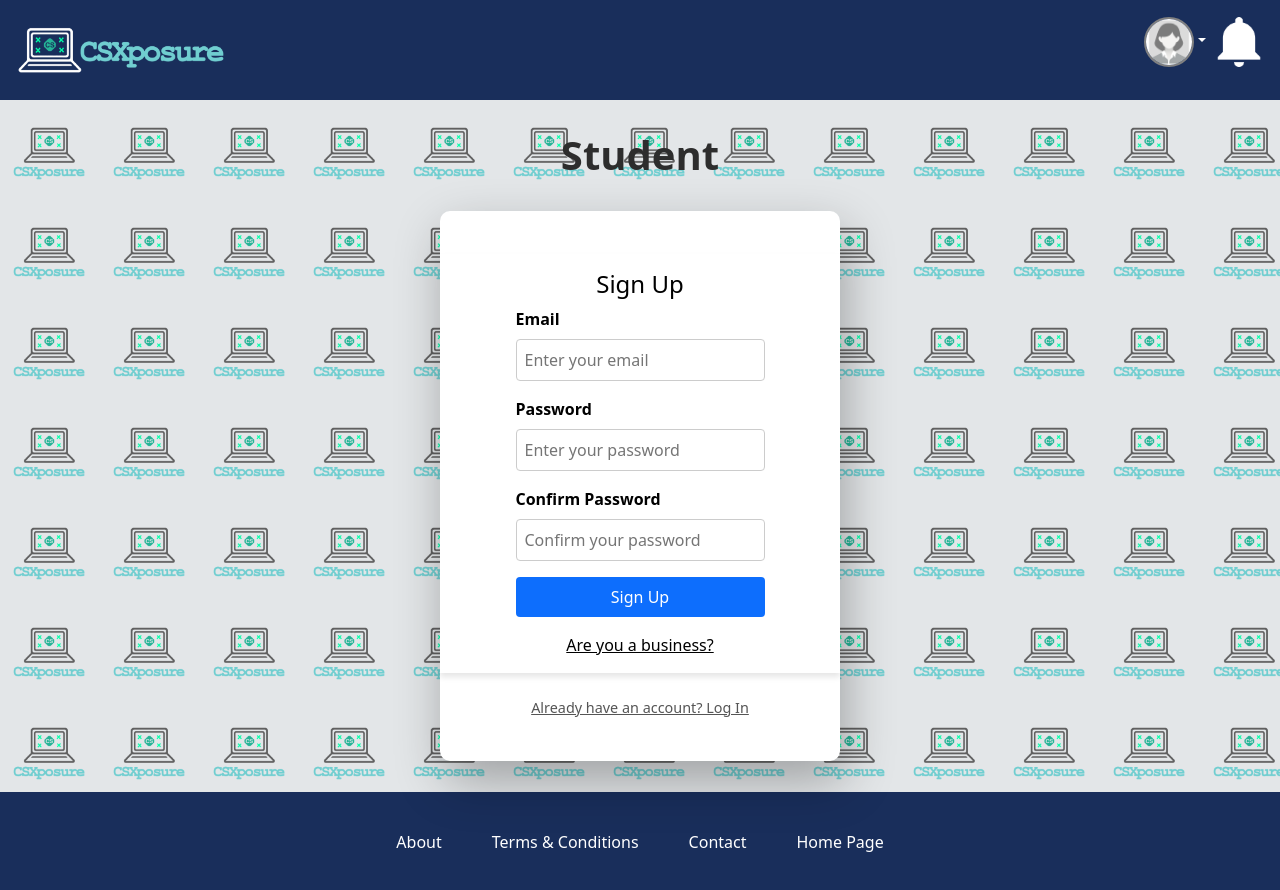
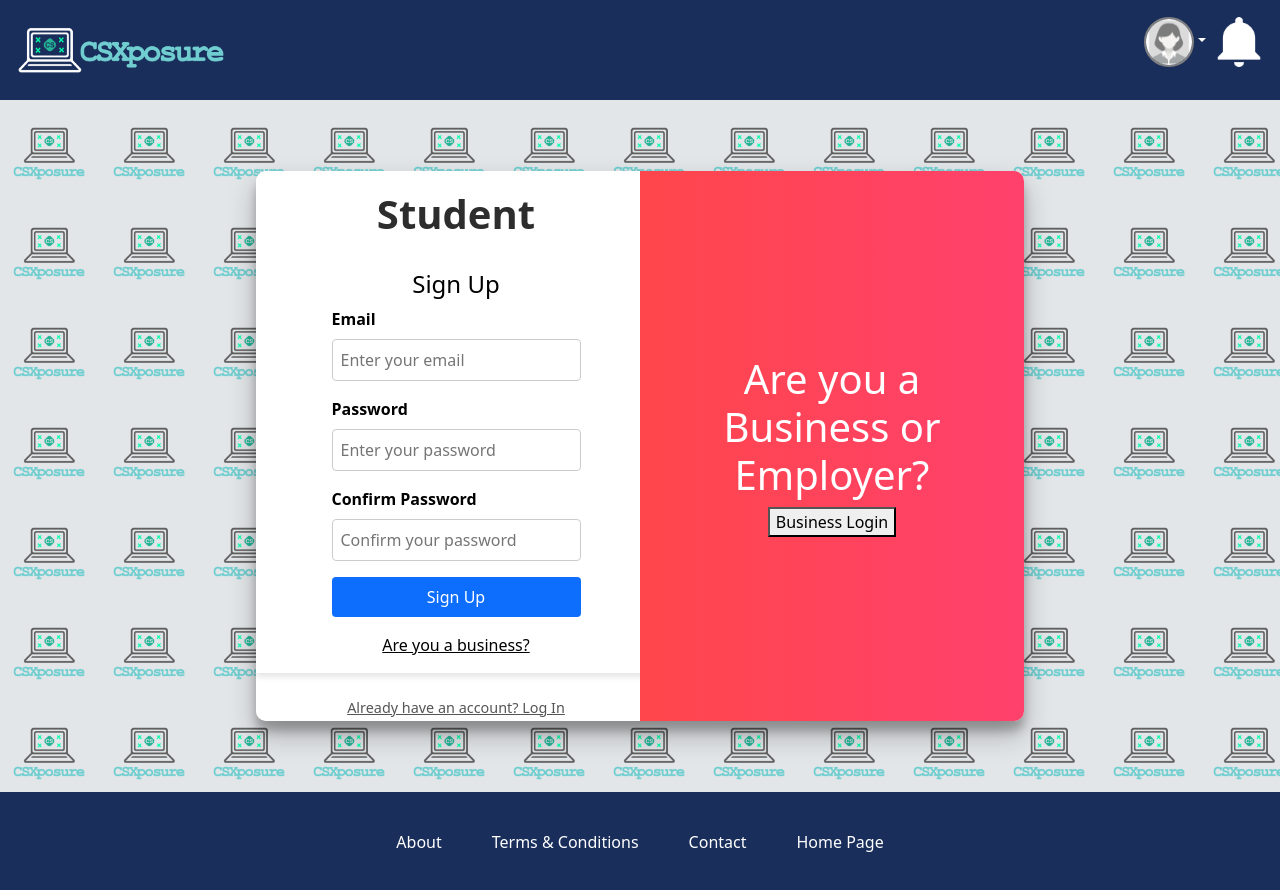
Before and after one commit to AsahH12/csxposure, a Next.js app: page /Authentication in a window 1280 px wide. Built offline with nearby package versions, Linux system fonts and the light colour scheme; no server answers; a web font is replaced by a local one.

Commit message:
Main Animations for login and sign up complete

```diff
--- a/app/Authentication/page.tsx
+++ b/app/Authentication/page.tsx
@@ -49,6 +49,9 @@
     <div
       className={`${styles.card} ${isBusiness ? styles.cardBusiness : styles.cardStudent}`}
     >
+      <h1 className={`${styles.userTypeTitle} ${isBusiness ? styles.businessText : styles.studentText}`}>
+            {isBusiness ? "Business" : "Student"}
+          </h1>
       <h2 className={styles.cardTitle}>Sign Up</h2>
       {error && <p className={styles.statusText}>{error}</p>}
 
@@ -175,6 +178,9 @@
     <div
       className={`${styles.card} ${isBusiness ? styles.cardBusiness : styles.cardStudent}`}
     >
+      <h1 className={`${styles.userTypeTitle} ${isBusiness ? styles.businessText : styles.studentText}`}>
+            {isBusiness ? "Business" : "Student"}
+          </h1>
       <h2 className={`${styles.cardTitle}`}>Login</h2>
       {status && <p className={`${styles.statusText}`}>{status}</p>}
 
@@ -254,21 +260,33 @@
 // AuthPage Component
 const AuthPage = () => {
   const [isBusiness, setIsBusiness] = useState(false);
+  const [rightPanelActive, setRightPanelActive] = useState(false);
 
   return (
     <div>
+      {/*Background */}
       <div
-        className={`${styles.container} ${isBusiness ? styles.businessBackground : styles.studentBackground
+        className={`${styles.container} ${
+          isBusiness ? styles.businessBackground : styles.studentBackground
         }`}
       >
-        <div className={styles.contentWrapper}>
-          <h1 className={`${styles.userTypeTitle} ${isBusiness ? styles.businessText : styles.studentText}`}>
-            {isBusiness ? "Business" : "Student"}
-          </h1>
-
+        {/* Login/Sign Up */}
+        <div
+          className={`${styles.contentWrapper} ${
+            rightPanelActive ? styles.containerRightPanelActive : ""
+          }`}
+        >
+          <div className={styles.mainContainer}>
+            {/* Right Side - Student Login/SignUp */}
+            <div className={`${styles.formContainer} ${styles.studentContainer}`}>
               <div className={styles.main}>
                 {/* Hidden toggle checkbox for sliding */}
-            <input type="checkbox" id="chk" className={styles.chkToggle} aria-hidden="true" />
+                <input
+                  type="checkbox"
+                  id="chk"
+                  className={styles.chkToggle}
+                  aria-hidden="true"
+                />
 
                 {/* Sign Up Form */}
                 <div className={styles.signup}>
@@ -287,6 +305,61 @@
                 </div>
               </div>
             </div>
+
+            {/* Left Side - Business Login/SignUp */}
+            <div className={`${styles.formContainer} ${styles.businessContainer}`}>
+              <div className={styles.main}>
+                {/* Hidden toggle checkbox for sliding */}
+                <input
+                  type="checkbox"
+                  id="chk"
+                  className={styles.chkToggle}
+                  aria-hidden="true"
+                />
+
+                {/* Sign Up Form */}
+                <div className={styles.signup}>
+                  <SignUp isBusiness={isBusiness} setIsBusiness={setIsBusiness} />
+                  <label htmlFor="chk" className={styles.toggleLink}>
+                    Already have an account? Log In
+                  </label>
+                </div>
+
+                {/* Login Form */}
+                <div className={styles.login}>
+                  <Login isBusiness={isBusiness} setIsBusiness={setIsBusiness} />
+                  <label htmlFor="chk" className={styles.toggleLink}>
+                    Don't have an account? Sign Up
+                  </label>
+                </div>
+              </div>
+            </div>
+
+            {/* Overlay for Business and Student Login */}
+            <div className={styles.overlayContainer}>
+              <div className={styles.overlay}>
+                <div className={`${styles.overlayPanel} ${styles.overlayLeft}`}>
+                  <h1>Are you showcasing projects?</h1>
+                  <button
+                    className={styles.ghost}
+                    onClick={() => setRightPanelActive(false)}
+                  >
+                    Student Login
+                  </button>
+                </div>
+                <div className={`${styles.overlayPanel} ${styles.overlayRight}`}>
+                  <h1>Are you a Business or Employer?</h1>
+                  <button
+                    className={styles.ghost}
+                    onClick={() => setRightPanelActive(true)}
+                  >
+                    Business Login
+                  </button>
+                </div>
+              </div>
+            </div>
+          </div>
+        </div>
       </div>
       <Footer />
     </div>
--- a/app/Authentication/signup.module.css
+++ b/app/Authentication/signup.module.css
@@ -17,20 +17,140 @@
   max-width: 900px; /* Adjust based on your design needs */
 }
 
+.mainContainer {
+	background-color: #fff;
+	border-radius: 10px;
+  	box-shadow: 0 14px 28px rgba(0,0,0,0.25),
+			0 10px 10px rgba(0,0,0,0.22);
+	position: relative;
+	overflow: hidden;
+	width: 768px;
+	max-width: 100%;
+	min-height: 480px;
+  display: flex;
+  flex-direction: row; /* ensures side-by-side */
+  position: relative;
+  overflow: hidden;
+}
+
+.formContainer {
+  width: 50% !important;
+	top: 0;
+	height: 100%;
+	transition: all 0.6s ease-in-out;
+}
+
+.studentContainer {
+	left: 0;
+	width: 50%;
+	z-index: 2;
+}
+
+.maincontainer.rightPanelActive .businessContainer {
+	transform: translateX(100%);
+}
+
+.businessContainer {
+	left: 0;
+	width: 50%;
+	opacity: 0;
+	z-index: 1;
+}
+
+@keyframes show {
+  0%, 49.99% {
+    opacity: 0;
+    z-index: 1;
+  }
+
+  50%, 100% {
+    opacity: 1;
+    z-index: 5;
+  }
+}
+
+/* Container with active panel */
+.containerRightPanelActive .studentContainer {
+  transform: translateX(100%);
+  opacity: 1;
+  z-index: 5;
+  animation: show 0.6s;
+}
+
+.overlayContainer {
+  position: absolute;
+  top: 0;
+  left: 50%;
+  width: 50%;
+  height: 100%;
+  overflow: hidden;
+  transition: transform 0.6s ease-in-out;
+  z-index: 100;
+}
+
+.containerRightPanelActive .overlayContainer {
+  transform: translateX(-100%);
+}
+
+.overlay {
+  background: #FF416C;
+  background: -webkit-linear-gradient(to right, #FF4B2B, #FF416C);
+  background: linear-gradient(to right, #FF4B2B, #FF416C);
+  background-repeat: no-repeat;
+  background-size: cover;
+  background-position: 0 0;
+  color: #FFFFFF;
+  position: relative;
+  left: -100%;
+  height: 100%;
+  width: 200%;
+  transform: translateX(0);
+  transition: transform 0.6s ease-in-out;
+}
+
+.containerRightPanelActive .overlay {
+  transform: translateX(50%);
+}
+
+.overlayPanel {
+  position: absolute;
+  display: flex;
+  align-items: center;
+  justify-content: center;
+  flex-direction: column;
+  padding: 0 40px;
+  text-align: center;
+  top: 0;
+  height: 100%;
+  width: 50%;
+  transform: translateX(0);
+  transition: transform 0.6s ease-in-out;
+}
+
+.overlayLeft {
+  transform: translateX(-20%);
+}
+
+.containerRightPanelActive .overlayLeft {
+  transform: translateX(0);
+}
+
+.overlayRight {
+  right: 0;
+  transform: translateX(0);
+}
+
+.containerRightPanelActive .overlayRight {
+  transform: translateX(20%);
+}
+
+/* Card Component CSS */
 .userTypeTitle {
   text-align: center;
   font-size: 2.5rem;
   font-weight: bold;
   margin-bottom: 2rem;
   color: #333;
-}
-
-.businessText {
-  color: #ced5ea;
-}
-
-.studentText {
-  color: #2d2d2d;
 }
 
 .card {
@@ -43,16 +163,6 @@
   justify-content: center;
   align-items: center;
   transition: background 1.0s ease, color 1.0s ease;
-}
-
-.cardBusiness {
-  background-color: #1e3a8a;
-  color: white;
-}
-
-.cardStudent {
-  background-color: white;
-  color: black;
 }
 
 .cardTitle {
@@ -138,18 +248,6 @@
   cursor: not-allowed;
 }
 
-/* Business version - Gradient Background Color */
-.businessBackground {
-  background-color: #2d2d2d;
-  background-image: url('/logo_VerticalWhite.png'); /* Separate image */
-}
-
-/* Consumer version - Gradient Background Color */
-.studentBackground {
-  background-color: #e3e6e8;
-  background-image: url('/logo_VerticalDarkGrey.png'); /* Separate image */
-}
-
 .formWrapper {
   display: flex;
   flex-direction: column;
@@ -168,7 +266,6 @@
   height: 550px;
   background: white;
   border-radius: 10px;
-  box-shadow: 5px 20px 50px rgba(0, 0, 0, 0.3);
   overflow: hidden;
 }
 
@@ -218,3 +315,33 @@
   color: #555;
   cursor: pointer;
 }
+
+/* Business Card CSS */
+.businessText {
+  color: #ced5ea;
+}
+.cardBusiness {
+  background-color: #1e3a8a;
+  color: white;
+}
+
+/* Student Card CSS */
+.studentText {
+  color: #2d2d2d;
+}
+.cardStudent {
+  background-color: white;
+  color: black;
+}
+
+
+/* Business version - Gradient Background Color */
+.businessBackground {
+  background-color: #2d2d2d;
+  background-image: url('/logo_VerticalWhite.png'); /* Separate image */
+}
+
+.studentBackground {
+  background-color: #e3e6e8;
+  background-image: url('/logo_VerticalDarkGrey.png'); /* Separate image */
+}
```
Lines whose indentation alone changed are shown as unchanged.
